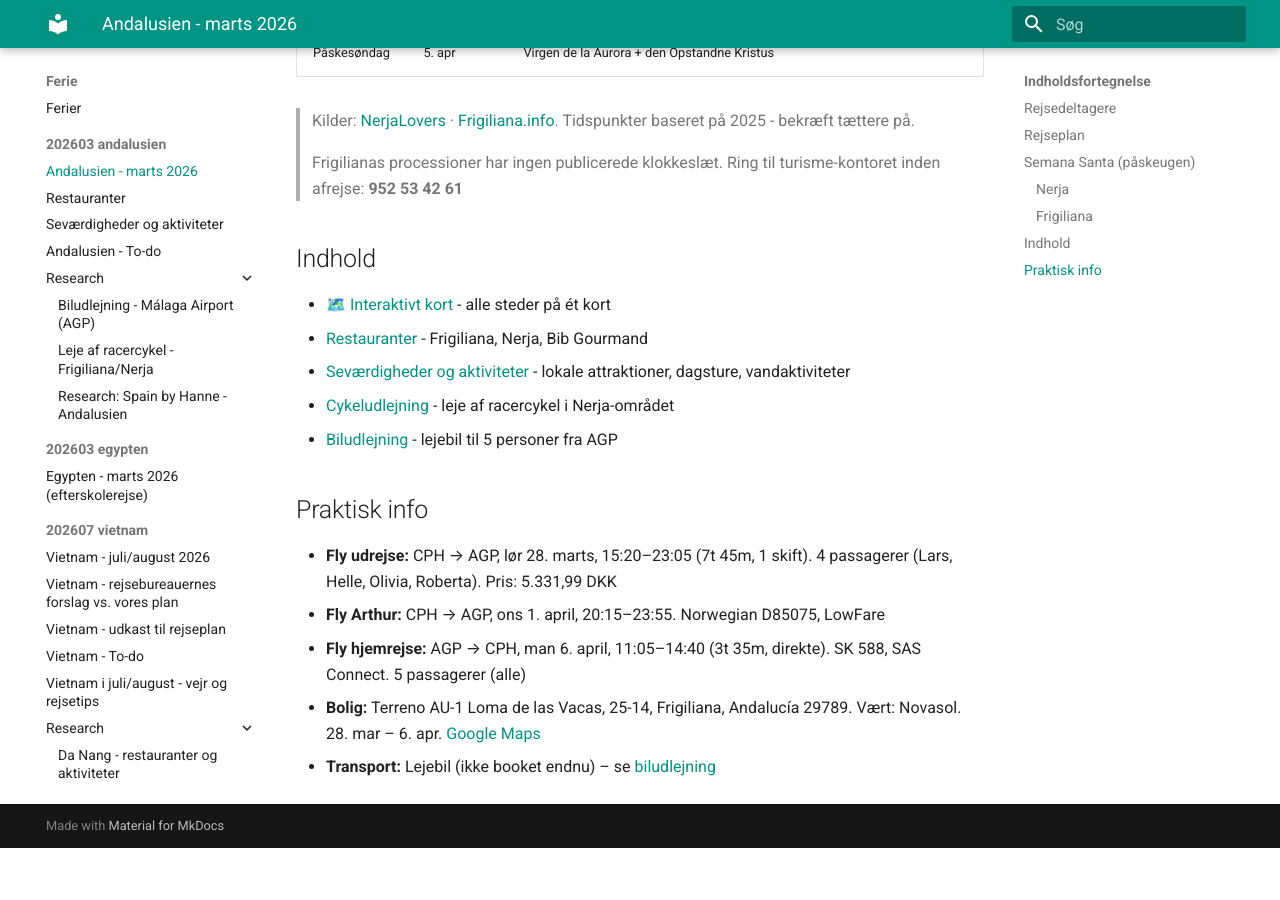
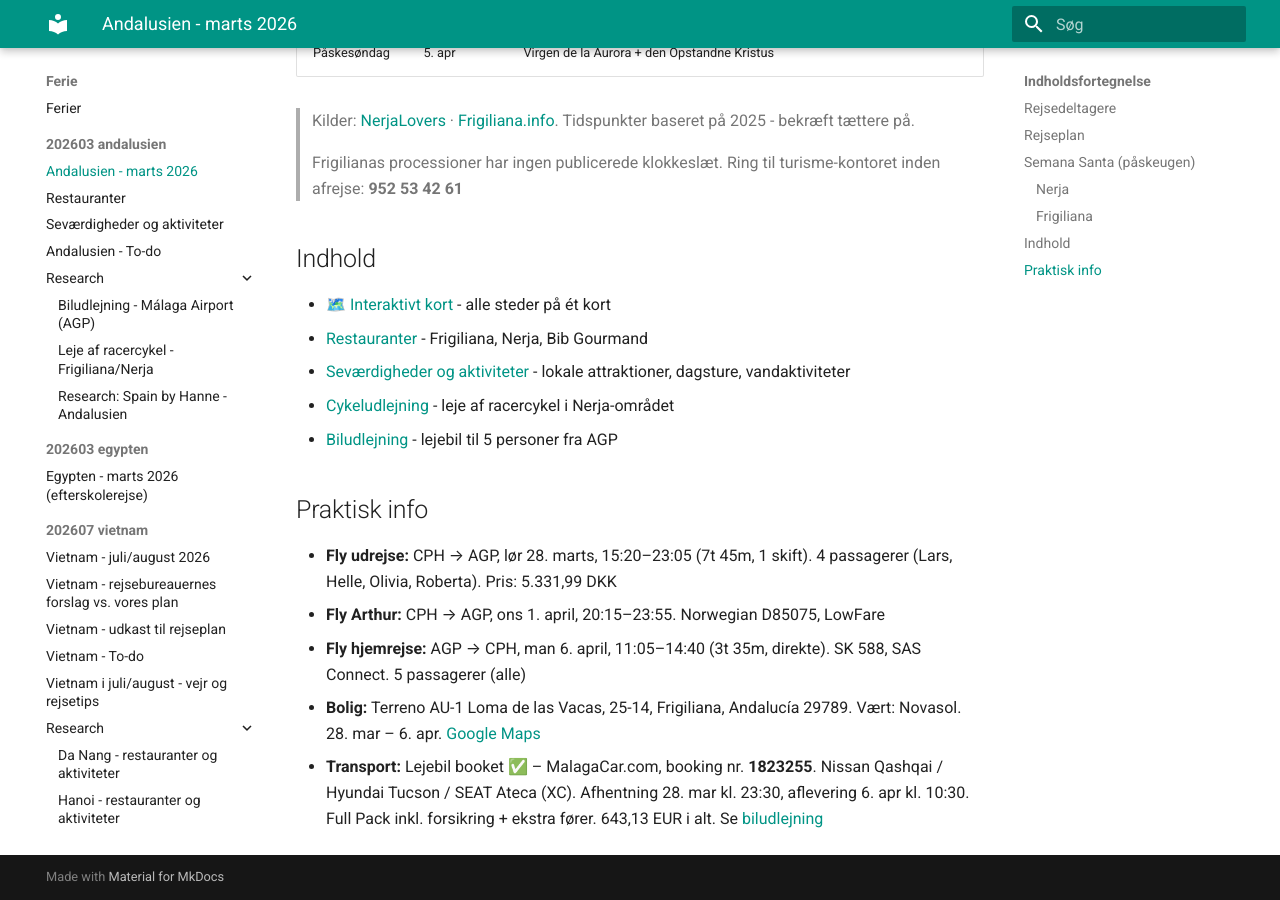
Before and after one commit to larsgam/Ferie, an MkDocs documentation site: the page built from docs/202603-andalusien/index.md, in a window 1280 px wide and 900 px high, scrolled down 2277 px. Built offline with MkDocs 1.6.1 and Material for MkDocs 9.7.7, drawn with Linux system fonts in a browser that asks for light colours; before the commit the page ends 3125 px from its top, so only the background shows below that.

Commit message:
Add car rental booking: MalagaCar #1823255, Qashqai/Tucson, 643 EUR
Co-Authored-By: Claude Sonnet 4.6 <noreply@anthropic.com>

```diff
--- a/docs/202603-andalusien/index.md
+++ b/docs/202603-andalusien/index.md
@@ -70,4 +70,4 @@
 - **Fly Arthur:** CPH → AGP, ons 1. april, 20:15–23:55. Norwegian D85075, LowFare
 - **Fly hjemrejse:** AGP → CPH, man 6. april, 11:05–14:40 (3t 35m, direkte). SK 588, SAS Connect. 5 passagerer (alle)
 - **Bolig:** Terreno AU-1 Loma de las Vacas, 25-14, Frigiliana, Andalucía 29789. Vært: Novasol. 28. mar – 6. apr. [Google Maps](https://www.google.com/maps/place/36°47'58.7%22N+3°54'53.3%22W/@36.7996368,-3.9148121,1124m/data=!3m2!1e3!4b1!4m4!3m3!8m2!3d36.7996368!4d-3.9148121?entry=ttu&g_ep=EgoyMDI2MDIxMS4wIKXMDSoASAFQAw%3D%3D)
-- **Transport:** Lejebil (ikke booket endnu) – se [biludlejning](research/biludlejning.md)
+- **Transport:** Lejebil booket ✅ – MalagaCar.com, booking nr. **1823255**. Nissan Qashqai / Hyundai Tucson / SEAT Ateca (XC). Afhentning 28. mar kl. 23:30, aflevering 6. apr kl. 10:30. Full Pack inkl. forsikring + ekstra fører. 643,13 EUR i alt. Se [biludlejning](research/biludlejning.md)
```
